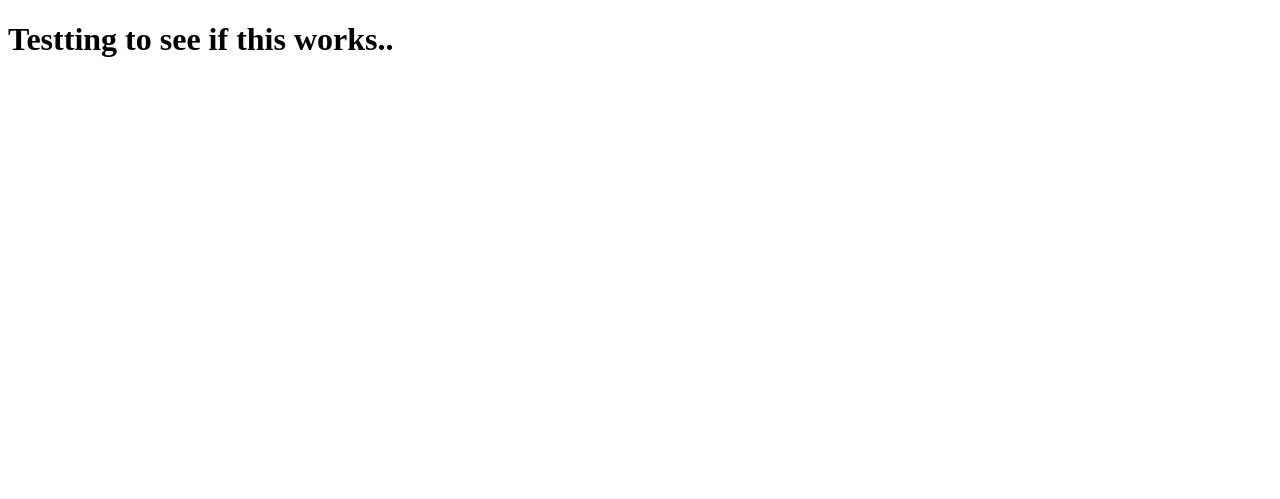
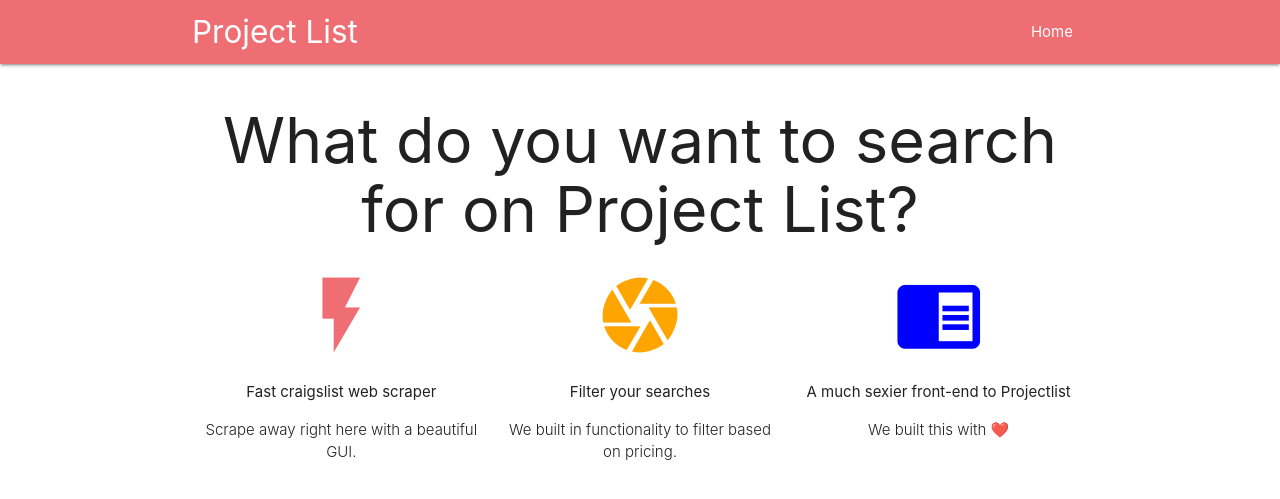
Before and after one commit to EliasOPrado/search_list_project, a Django app: page / in a window 1280 px wide. Shown: the top 499 px of the page. Run offline with Django 3.2, Linux system fonts and the light colour scheme.

Commit message:
added new_search class and template

```diff
--- a/my_app/urls.py
+++ b/my_app/urls.py
@@ -2,5 +2,6 @@
 from django.conf.urls import url
 
 urlpatterns = [
-    url(r'^$', views.home),
+    url(r'^$', views.home, name='home'),
+    url(r'^new_search', views.new_search, name='new_search')
 ]
--- a/my_app/views.py
+++ b/my_app/views.py
@@ -3,3 +3,6 @@
 # Create your views here.
 def home(request):
     return render(request, 'base.html')
+
+def new_search(request):
+    return render(request, 'my_app/new_search.html')
--- a/project_list/urls.py
+++ b/project_list/urls.py
@@ -20,4 +20,5 @@
 urlpatterns = [
     url(r'^admin/', admin.site.urls),
     url(r'^$', views.home, name='home'),
+    url(r'^new_search', views.new_search, name='new_search'),
 ]
--- /dev/null
+++ b/static/css/style.css
@@ -0,0 +1,3 @@
+h1.test{
+    color: red;
+}
--- a/templates/base.html
+++ b/templates/base.html
@@ -1,12 +1,68 @@
+{% load staticfiles %}
+{% load static %}
+
 <!DOCTYPE html>
 <html lang="en">
-<head>
-    <meta charset="UTF-8">
-    <meta name="viewport" content="width=device-width, initial-scale=1.0">
-    <meta http-equiv="X-UA-Compatible" content="ie=edge">
-    <title>Project List</title>
-</head>
+    <head>
+        <meta charset="UTF-8">
+        <title>Codedaddies List</title>
+        <meta charset="UTF-8"/>
+        <meta name="viewport" content="width=device-width, initial-scale=1"/>
+        <!-- Main style-sheet -->
+        <link rel="stylesheet" href="{% static 'css/style.css' %}">
+        <!-- Materialize API -->
+        <link rel="stylesheet" href="https://cdnjs.cloudflare.com/ajax/libs/materialize/1.0.0/css/materialize.min.css">
+        <!-- Google-fonts -->
+        <link href="https://fonts.googleapis.com/icon?family=Material+Icons" rel="stylesheet">
+
+    </head>
 <body>
-    <h1>Testting to see if this works..</h1>
+    <nav>
+        <div class="container nav-wrapper">
+            <a href="/" class="brand-logo">Project List</a>
+            <ul id="nav-mobile" class="right">
+                <li><a href="/">Home</a></li>
+            </ul>
+        </div>
+    </nav>
+
+    <div class="container">
+        <h1 style="text-align: center">What do you want to search for on Project List?</h1>
+        <div class="row">
+            <div class="col s4">
+                <!-- Promo Content 1 goes here -->
+                <div class="center">
+                    <i class="large material-icons" style="color: #EE6E73">flash_on</i>
+                    <p>Fast craigslist web scraper</p>
+                    <p class="light center">Scrape away right here with a beautiful GUI.</p>
+                </div>
+            </div>
+
+            <div class="col s4">
+                <!-- Promo Content 2 goes here -->
+                <div class="center">
+                    <i class="large material-icons" style="color: orange">camera</i>
+                    <p>Filter your searches</p>
+                    <p class="light center">We built in functionality to filter based on pricing.</p>
+                </div>
+            </div>
+
+            <div class="col s4">
+                <!-- Promo Content 3 goes here -->
+                <div class="center">
+                    <i class="large material-icons" style="color: blue">chrome_reader_mode</i>
+                    <p>A much sexier front-end to Projectlist</p>
+                    <p class="light center">We built this with ❤️</p>
+                </div>
+            </div>
+        </div>
+
+
+
+        {% block content %}
+
+        {% endblock content %}
+        <script src="https://cdnjs.cloudflare.com/ajax/libs/materialize/1.0.0/js/materialize.min.js"></script>
+    </div>
 </body>
 </html>
```
Also changed, not shown: templates/my_app/new_search.html (added, +13 -0 lines).
